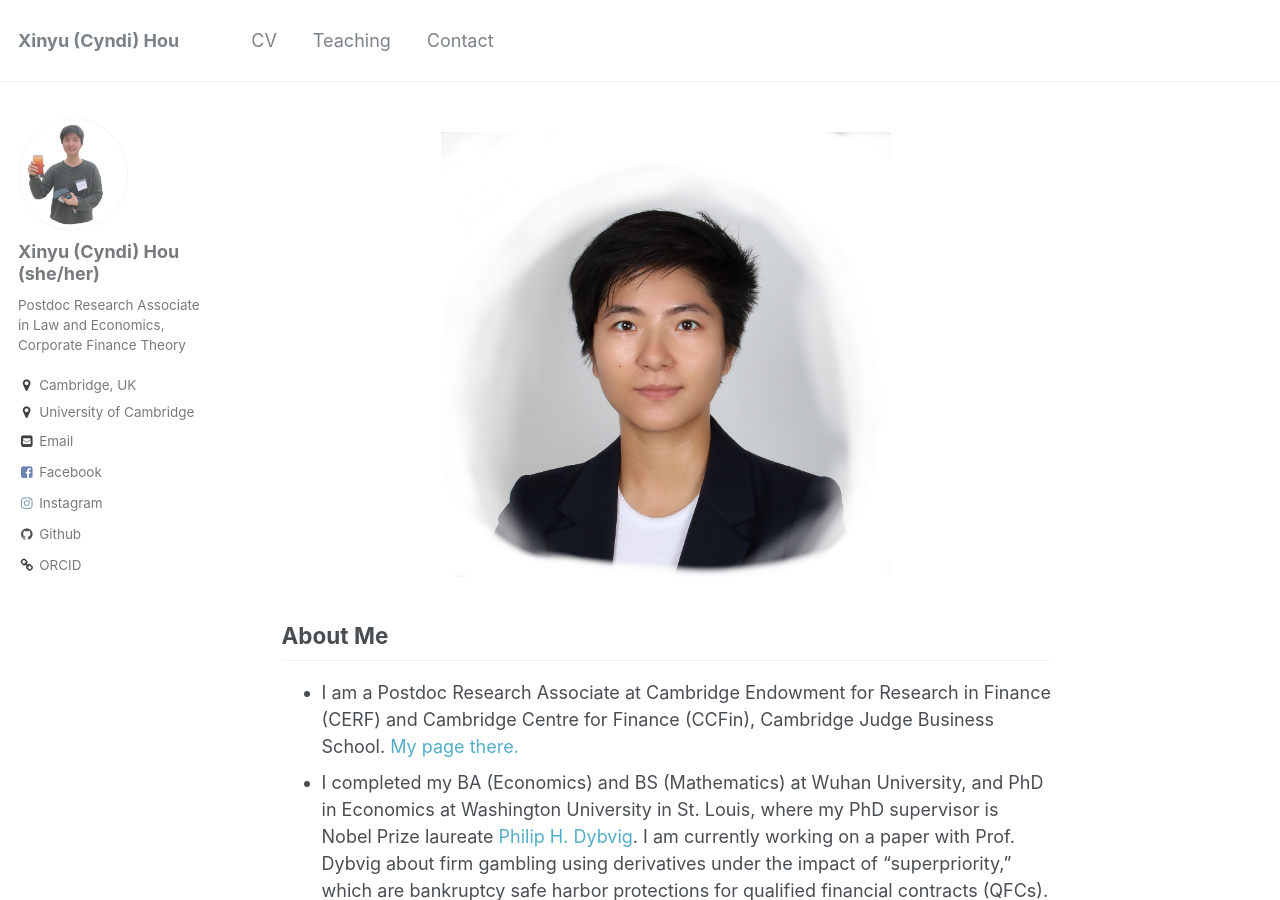
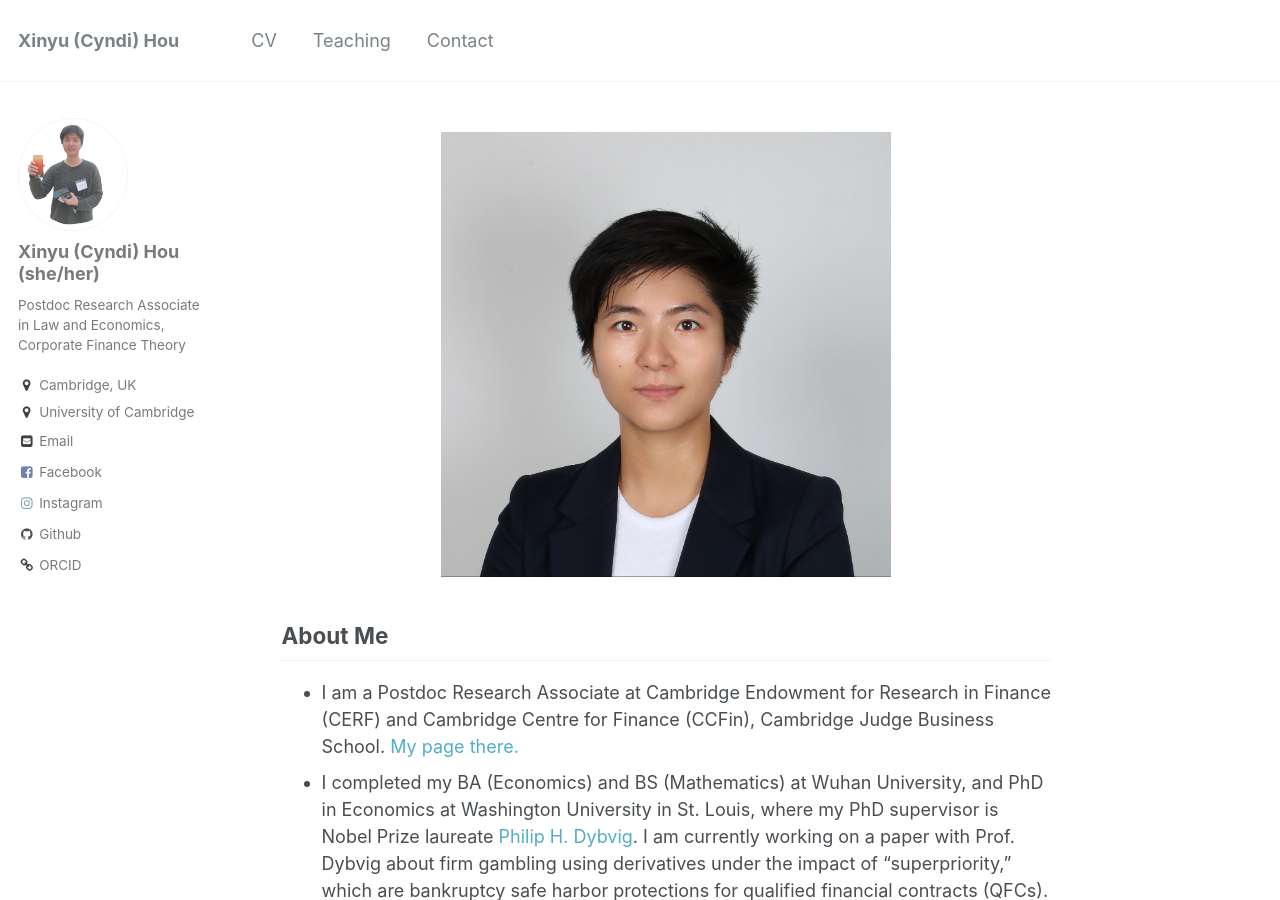
Before and after one commit to xinyuhou94/xinyuhou94.github.io, a Jekyll site: the page built from _pages/about.md, in a window 1280 px wide and 900 px high. Built offline with Jekyll 4.4.1, drawn with Linux system fonts in a browser that asks for light colours.

Commit message:
Update about.md

```diff
--- a/_pages/about.md
+++ b/_pages/about.md
@@ -9,7 +9,7 @@ redirect_from:
 ---
 
 <p align="center">
-  <img src="https://xinyuhou94.github.io/images/IMG_1445.jpeg?raw=true" alt="Photo" style="width: 450px;"/>
+  <img src="https://xinyuhou94.github.io/images/IMG_1444.jpeg?raw=true" alt="Photo" style="width: 450px;"/>
 </p>
 
 ## About Me ##
```
